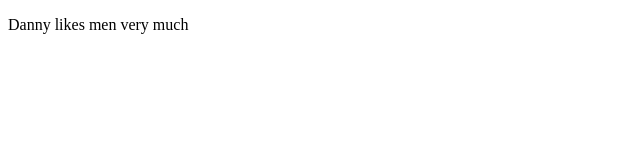
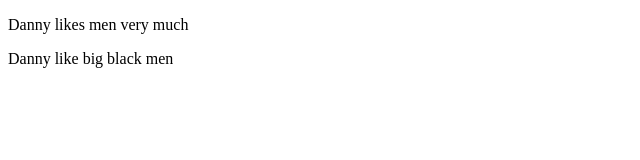
Before and after one commit to Clifbn/TESTdelete, a plain HTML site: page index.html in a window 1280 px wide. Shown: the whole page, without its empty margins (0-640 px from the left). Drawn offline with Linux system fonts and the light colour scheme.

Commit message:
Updated message

```diff
--- a/index.html
+++ b/index.html
@@ -7,5 +7,6 @@
 </head>
 <body>
     <p>Danny likes men very much</p>
+    <p>Danny like big black men</p>
 </body>
 </html>
```
